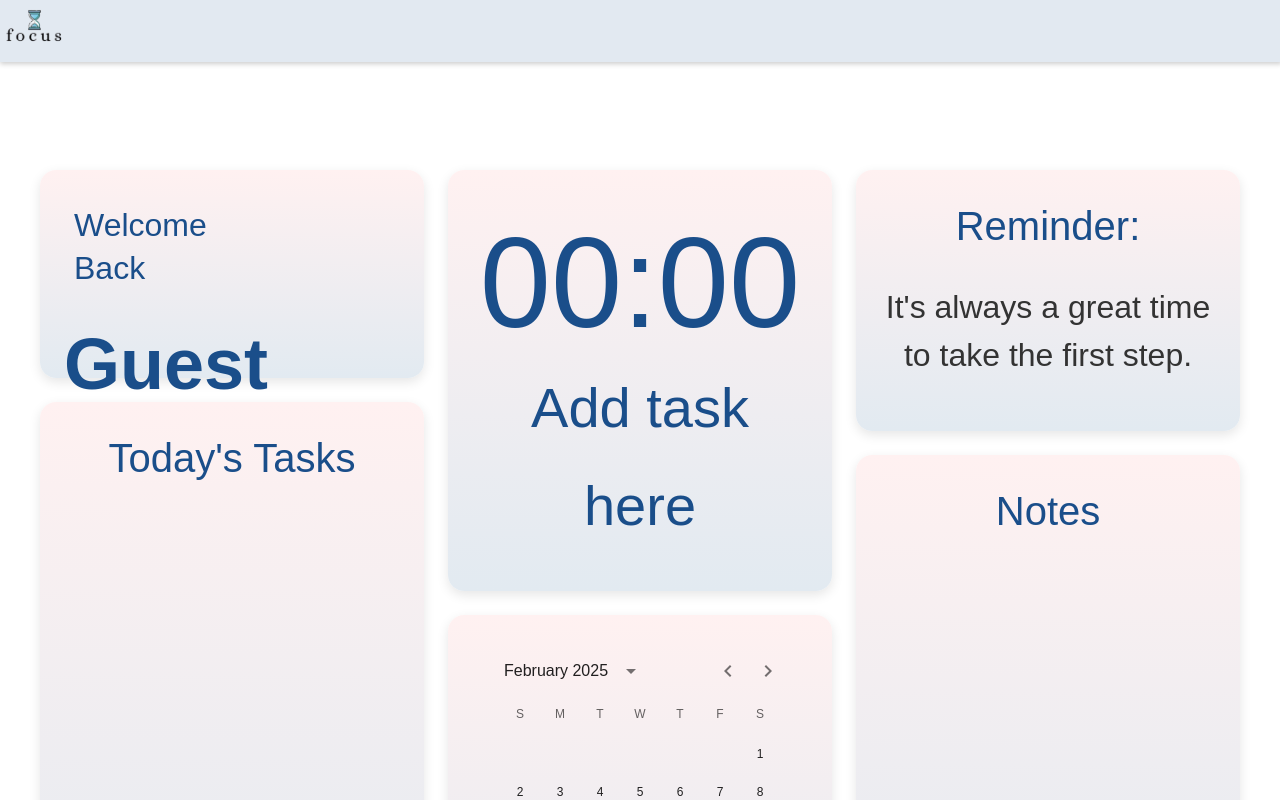
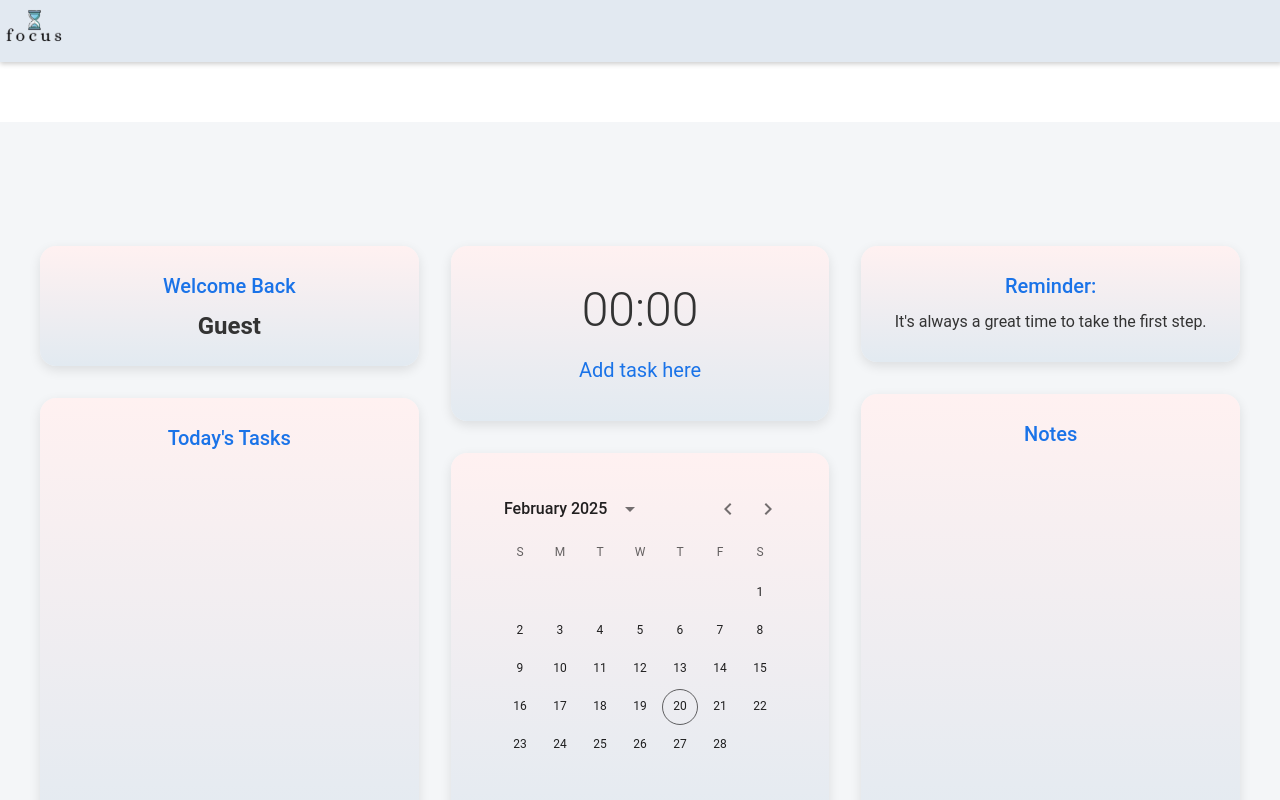
Before and after one commit to priscaolose/Group7_Capstone, a React (Create React App) app in the folder focus-app/: page /dashboard in a window 1280 px wide. Built offline with nearby package versions, Linux system fonts and the light colour scheme; no server answers; the HTML template or start-up script is replaced by a standard one.

Commit message:
further page styling update

```diff
--- a/focus-app/src/Components/Dashboard.js
+++ b/focus-app/src/Components/Dashboard.js
@@ -14,16 +14,33 @@ import { createTheme, ThemeProvider } from '@mui/material/styles';
 import { auth } from '../firebase/firebaseConfig';
 import { onAuthStateChanged } from 'firebase/auth';
 
-// Create a theme with custom typography
+// Custom Theme
 const theme = createTheme({
   typography: {
-    fontFamily: '"Poppins", sans-serif',
+    fontFamily: '"Roboto", sans-serif',
+    h5: {
+      fontWeight: 600,
+    },
+    h6: {
+      fontWeight: 500,
+    },
+    body1: {
+      fontWeight: 400,
+    },
+  },
+  palette: {
+    primary: {
+      main: '#1a73e8',
+    },
+    background: {
+      default: '#f4f6f8',
+    },
   },
 });
 
 function Dashboard() {
   const isSmallScreen = useMediaQuery('(max-width: 900px)');
-  const [user, setUser] = useState(null); // To store logged-in user
+  const [user, setUser] = useState(null);
 
   useEffect(() => {
     const unsubscribe = onAuthStateChanged(auth, (loggedInUser) => {
@@ -34,7 +51,7 @@ function Dashboard() {
       }
     });
 
-    return () => unsubscribe(); // Cleanup the listener when the component is unmounted
+    return () => unsubscribe();
   }, []);
 
   return (
@@ -44,55 +61,43 @@ function Dashboard() {
         sx={{
           display: 'flex',
           flexDirection: 'column',
-          backgroundColor: '#ffff',
+          alignItems: 'center',
+          justifyContent: 'center',
+          minHeight: '100vh',
           px: isSmallScreen ? 2 : 4,
-          pt: 3,
-          minHeight: '100vh', // Ensure full-height
-          maxWidth: '1200px', // Limit width for better readability
-          margin: '0 auto', // Center content
+          py: 3,
+          backgroundColor: theme.palette.background.default,
         }}
       >
         {/* Main Content */}
         <Box
           sx={{
-            flex: 1,
             display: 'grid',
-            gridTemplateColumns: { xs: '1fr', md: 'repeat(3, 1fr)' }, // Balance columns
-            gap: 3,
-            py: 3,
+            gridTemplateColumns: { xs: '1fr', md: 'repeat(3, 1fr)' },
+            gap: 4,
+            maxWidth: '1200px',
+            width: '100%',
           }}
         >
           {/* Left Column */}
-          <Box sx={{ display: 'grid', gap: 3 }}>
+          <Box sx={{ display: 'grid', gap: 4 }}>
             {/* Welcome Section */}
             <Paper
               sx={{
-                height: '20vh',
                 p: 3,
+                borderRadius: '16px',
                 background: 'linear-gradient(#FFF1F1, #E2EAF1)',
-                borderRadius: '16px',
                 boxShadow: '0 4px 12px rgba(0, 0, 0, 0.1)',
-                textAlign: 'left',
               }}
             >
+              <Typography variant="h6" sx={{ color: theme.palette.primary.main }}>
+                Welcome Back
+              </Typography>
               <Typography
                 variant="h5"
                 sx={{
-                  color: '#1a4e8a',
-                  fontWeight: '500',
-                  fontSize: isSmallScreen ? '1.5em' : '2em',
-                  fontFamily: '"Poppins", sans-serif',
-                  padding: '10px',
-                }}
-              >
-                Welcome <br /> Back
-              </Typography>
-              <Typography
-                variant="h6"
-                sx={{
                   mt: 1,
-                  color: '#1a4e8a',
-                  fontSize: isSmallScreen ? '3em' : '4.5em',
+                  color: '#333',
                   fontWeight: 'bold',
                 }}
               >
@@ -104,50 +109,47 @@ function Dashboard() {
             <Paper
               sx={{
                 p: 3,
+                borderRadius: '16px',
                 background: 'linear-gradient(#FFF1F1, #E2EAF1)',
-                borderRadius: '16px',
                 boxShadow: '0 4px 12px rgba(0, 0, 0, 0.1)',
-                minHeight: '70vh', // Increased height for content
-                overflow: 'auto', // Enable scrolling
+                minHeight: '50vh',
               }}
             >
-              <Typography variant="h6" sx={{ color: '#1a4e8a', fontSize: '2.5em' }}>
+              <Typography variant="h6" sx={{ color: theme.palette.primary.main }}>
                 Today's Tasks
               </Typography>
             </Paper>
           </Box>
 
           {/* Center Column */}
-          <Box sx={{ display: 'grid', gap: 3 }}>
+          <Box sx={{ display: 'grid', gap: 4 }}>
             <Paper
               sx={{
                 display: 'flex',
-                flexDirection: 'column', // Stack items vertically
-                justifyContent: 'center', // Center items vertically
-                alignItems: 'center', // Center items horizontally
+                flexDirection: 'column',
+                justifyContent: 'center',
+                alignItems: 'center',
                 borderRadius: '16px',
                 background: 'linear-gradient(#FFF1F1, #E2EAF1)',
                 boxShadow: '0 4px 12px rgba(0, 0, 0, 0.1)',
-                height: isSmallScreen ? 'auto' : 'auto', // Adjust height for larger screens
-                padding: '30px', // Padding for a comfortable layout
+                p: 4,
               }}
             >
               <Typography
-                variant="h2"
+                variant="h3"
                 sx={{
-                  color: '#1a4e8a',
+                  color: '#333',
                   fontWeight: '300',
-                  fontSize: isSmallScreen ? '6em' : '8em',
                 }}
               >
                 00:00
               </Typography>
               <Typography
-                variant="subtitle1"
+                variant="body1"
                 sx={{
-                  color: '#1a4e8a',
-                  fontFamily: '"Poppins", sans-serif',
-                  fontSize: isSmallScreen ? '3em' : '3.5em',
+                  color: theme.palette.primary.main,
+                  fontSize: '1.25rem',
+                  mt: 2,
                 }}
               >
                 Add task here
@@ -159,7 +161,6 @@ function Dashboard() {
                 borderRadius: '16px',
                 background: 'linear-gradient(#FFF1F1, #E2EAF1)',
                 boxShadow: '0 4px 12px rgba(0, 0, 0, 0.1)',
-                height: 'auto',
               }}
             >
               <LocalizationProvider dateAdapter={AdapterDayjs}>
@@ -169,36 +170,47 @@ function Dashboard() {
           </Box>
 
           {/* Right Column */}
-          <Box sx={{ display: 'grid', gap: 3 }}>
+          <Box sx={{ display: 'grid', gap: 4 }}>
             <Paper
               sx={{
                 p: 3,
+                borderRadius: '16px',
                 background: 'linear-gradient(#FFF1F1, #E2EAF1)',
-                borderRadius: '16px',
                 boxShadow: '0 4px 12px rgba(0, 0, 0, 0.1)',
               }}
             >
-              <Typography variant="h6" sx={{ color: '#1a4e8a', fontSize: '2.5em' }}>
+              <Typography
+                variant="h6"
+                sx={{
+                  color: theme.palette.primary.main,
+                }}
+              >
                 Reminder:
               </Typography>
-              <Typography variant="body1" sx={{ fontSize: '2rem', color: '#333', paddingTop: '25px' }}>
+              <Typography
+                variant="body1"
+                sx={{
+                  color: '#333',
+                  mt: 1,
+                  lineHeight: 1.5,
+                }}
+              >
                 It's always a great time to take the first step.
               </Typography>
             </Paper>
             <Paper
               sx={{
                 p: 3,
+                borderRadius: '16px',
                 background: 'linear-gradient(#FFF1F1, #E2EAF1)',
-                borderRadius: '16px',
                 boxShadow: '0 4px 12px rgba(0, 0, 0, 0.1)',
-                height: '60vh', // Adjust height for better spacing
+                minHeight: '50vh',
               }}
             >
               <Typography
                 variant="h6"
                 sx={{
-                  color: '#1a4e8a',
-                  fontSize: '2.5em',
+                  color: theme.palette.primary.main,
                   mb: 2,
                 }}
               >
```
